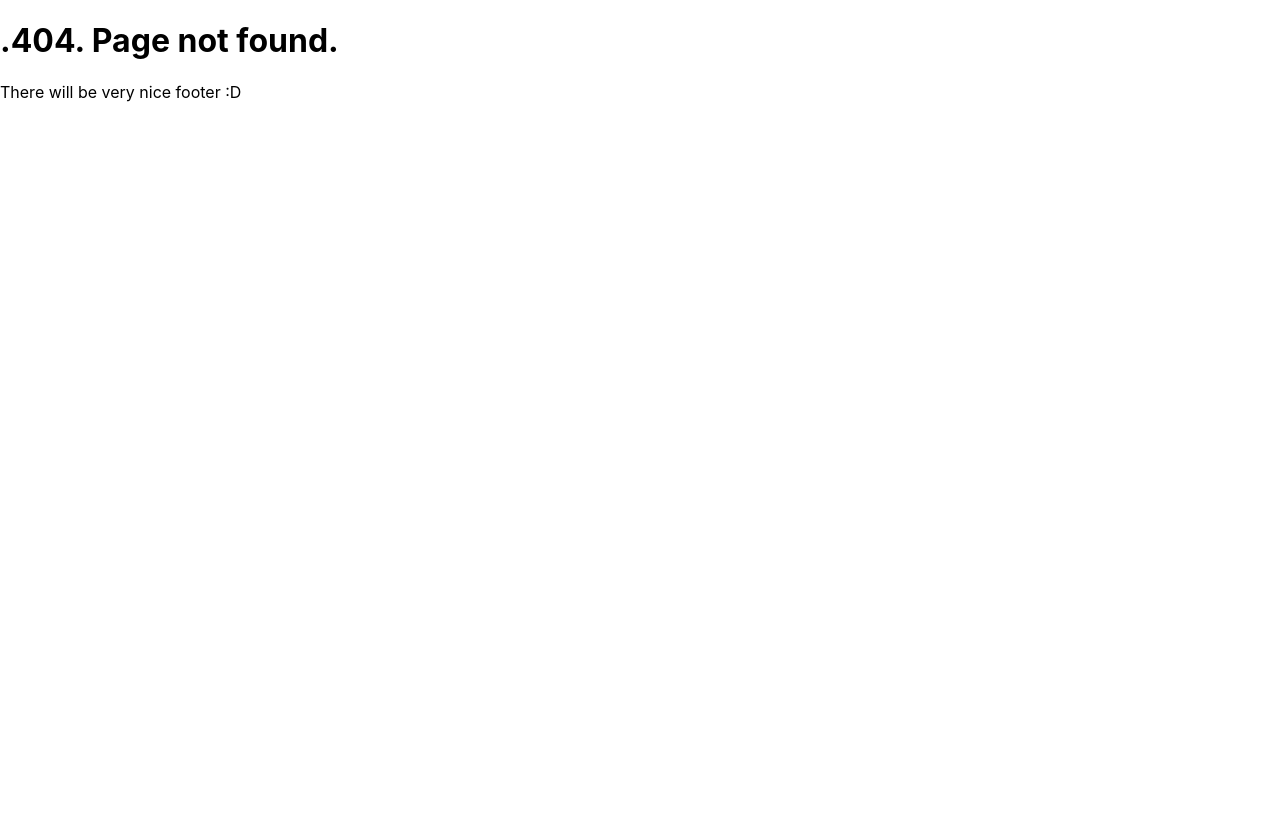
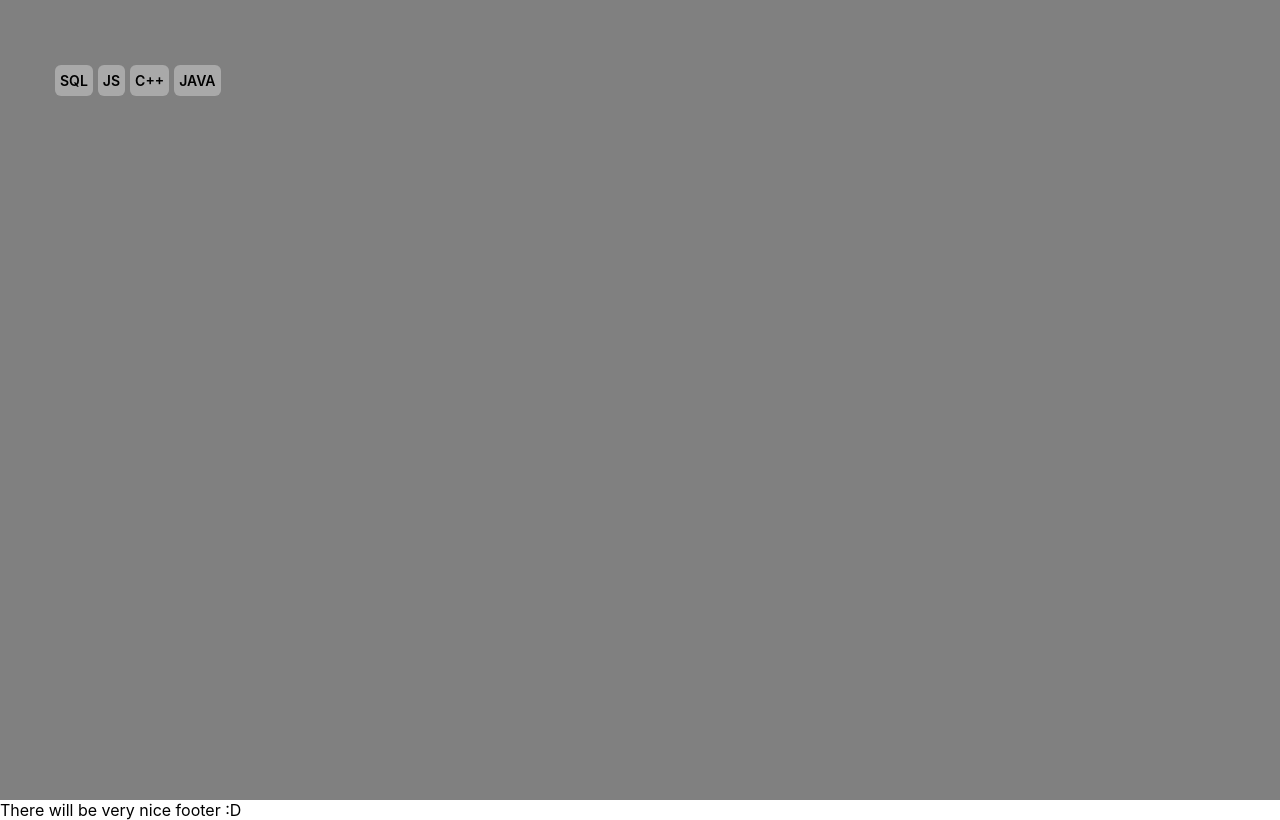
Before and after one commit to stelmaszczykadrian/jobFever-frontend, a React (Create React App) app in the folder jobfever/: page /jobs in a window 1280 px wide. Before the commit this address had no page. Built offline with nearby package versions, Linux system fonts and the light colour scheme.

Commit message:
Feature: Sort button added

```diff
--- a/jobfever/package.json
+++ b/jobfever/package.json
@@ -9,6 +9,7 @@
     "@mui/icons-material": "^5.11.11",
     "@mui/joy": "^5.0.0-alpha.72",
     "@mui/material": "^5.11.14",
+    "@mui/styles": "^5.11.13",
     "@testing-library/jest-dom": "^5.16.5",
     "@testing-library/react": "^13.4.0",
     "@testing-library/user-event": "^13.5.0",
--- a/jobfever/src/App.js
+++ b/jobfever/src/App.js
@@ -6,6 +6,7 @@ import Login from "../src/pages/Login";
 import About from "./pages/About";
 import NoPage from "./pages/NoPage";
 import Layout from "./pages/Layout";
+import JobsPage from "./pages/JobsPage";
 
 function App() {
   return (
@@ -17,6 +18,7 @@ function App() {
                     <Route path="/register" element={<Register />} />
                     <Route path="/login" element={<Login />} />
                     <Route path="/about" element={<About />} />
+                    <Route path="/jobs" element={<JobsPage />} />
                     <Route path="*" element={<NoPage/>}></Route>
                 </Routes>
             </Layout>
--- /dev/null
+++ b/jobfever/src/components/buttons/SortButton.jsx
@@ -0,0 +1,16 @@
+import Button from "@mui/joy/Button";
+import {styled} from "@mui/material";
+
+
+export const SortButton = styled(Button)(() => ({
+    minHeight: '0',
+    padding: '5px',
+    marginTop: '10px',
+    marginRight: '5px',
+    backgroundColor: '#A9A9A9',
+    color: 'black',
+    ':hover': {
+        color: 'white',
+        backgroundColor: '#696969',
+    },
+}));
--- /dev/null
+++ b/jobfever/src/components/styled-components/StyledMainComponent.jsx
@@ -0,0 +1,14 @@
+import {styled} from "@mui/material";
+import img from '../../images/background_3.jpg'
+
+
+export const StyledMainComponent = styled("div")`
+  display: flex;
+  width: 100%;
+  height: 100vh;
+  background: grey;
+  //background: no-repeat;
+  //background-position: center;
+  background-size: cover;
+
+`;
--- /dev/null
+++ b/jobfever/src/components/styled-components/StyledSortButtonsContainer.jsx
@@ -0,0 +1,9 @@
+import {styled} from "@mui/material";
+
+
+export const StyledSortButtonsContainer = styled("div")`
+  width: 5%;
+  flex: content;
+  padding: 5px;
+  margin: 50px;
+`;
--- /dev/null
+++ b/jobfever/src/pages/JobsPage.js
@@ -0,0 +1,25 @@
+import React from "react";
+import {StyledMainComponent} from "../components/styled-components/StyledMainComponent";
+import {SortButton} from "../components/buttons/SortButton";
+import Button from "@mui/joy/Button";
+import {StyledSortButtonsContainer} from "../components/styled-components/StyledSortButtonsContainer";
+
+
+
+
+
+
+export default function JobsPage(){
+    return (
+        <div>
+        <StyledMainComponent>
+            <StyledSortButtonsContainer>
+            <SortButton>SQL</SortButton>
+            <SortButton>JS</SortButton>
+            <SortButton>C++</SortButton>
+            <SortButton>JAVA</SortButton>
+            </StyledSortButtonsContainer>
+        </StyledMainComponent>
+        </div>
+    )
+}
```
Also changed, not shown: 1 other file (tests, documents, lock files or other folders).
